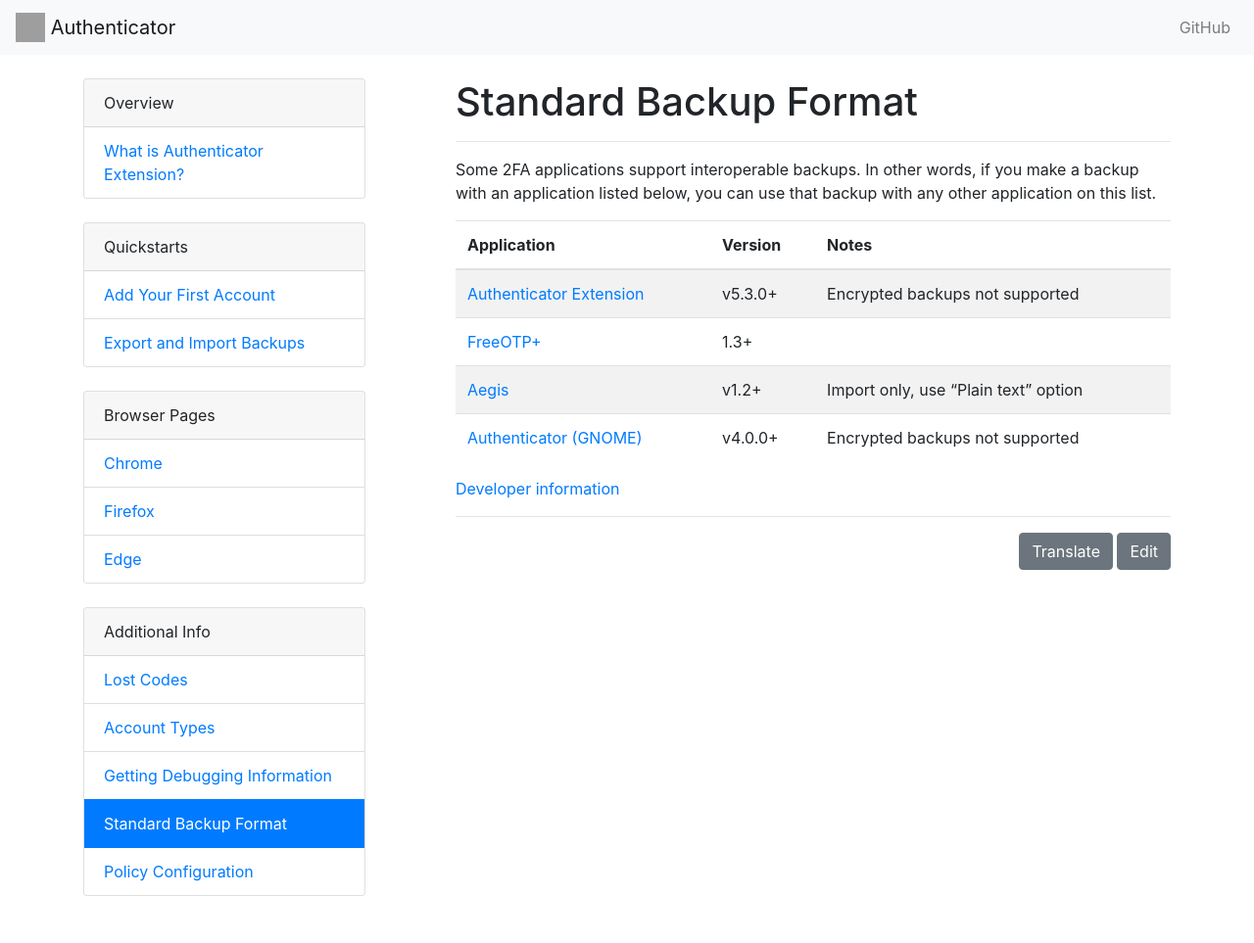
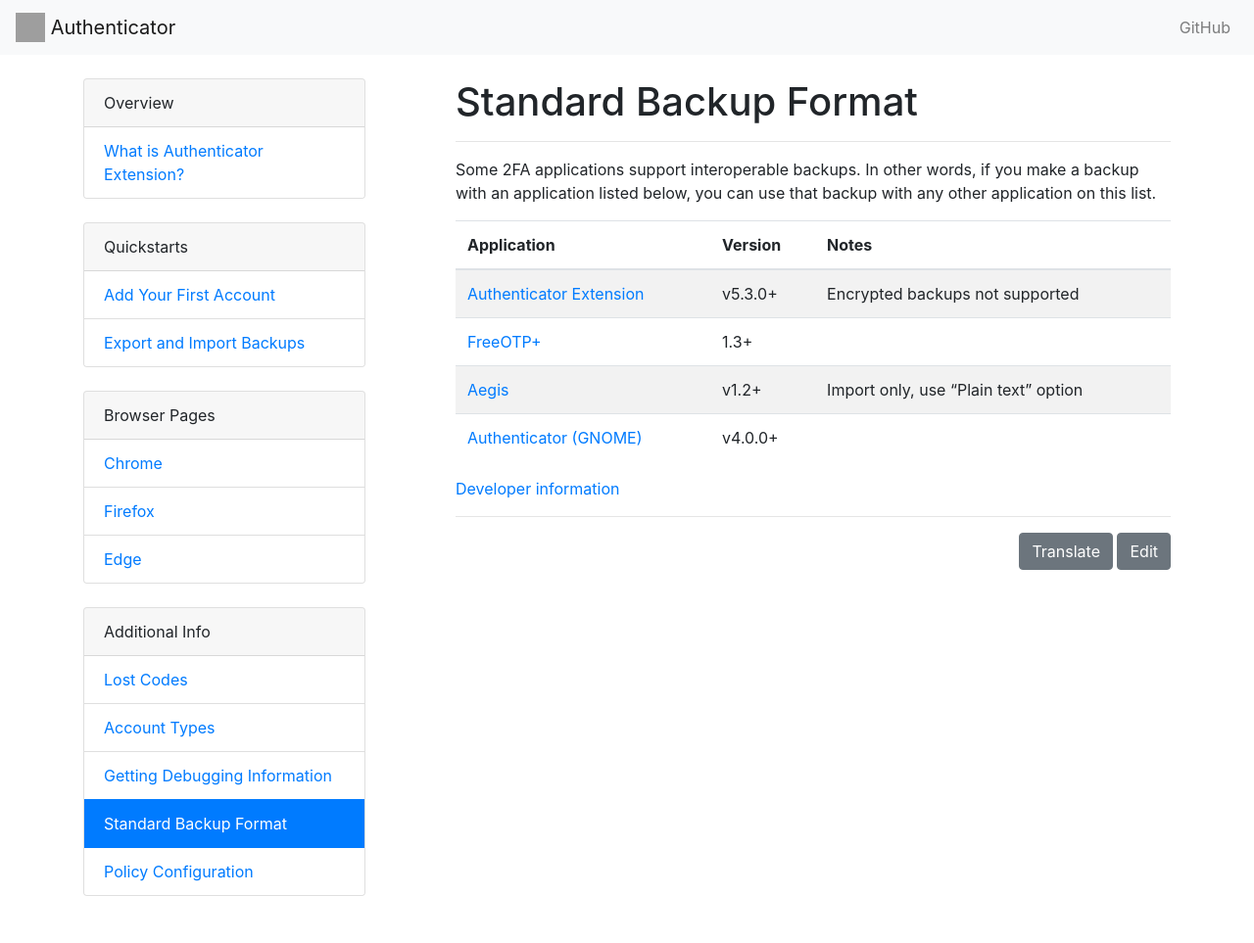
Before and after one commit to Authenticator-Extension/authenticator.cc, a Jekyll site: the page built from docs/en/otp-backup.md, in a window 1280 px wide. Shown: the whole page at 98% size. Built offline with Jekyll 4.4.1, drawn with Linux system fonts in a browser that asks for light colours; our own code applies the rules of GitHub Pages for plain Markdown files; grey boxes are pictures that could not be loaded.

Commit message:
docs: Update Authenticcator entry
Since 4.1, we do support encrypted backups using Aegis format

```diff
--- a/docs/en/otp-backup.md
+++ b/docs/en/otp-backup.md
@@ -12,7 +12,7 @@
 | [Authenticator Extension](https://authenticator.cc) | v5.3.0+ | Encrypted backups not supported |
 | [FreeOTP+](https://github.com/helloworld1/FreeOTPPlus) | 1.3+ | |
 | [Aegis](https://getaegis.app/) | v1.2+ | Import only, use "Plain text" option |
-| [Authenticator (GNOME)](https://flathub.org/apps/details/com.belmoussaoui.Authenticator) | v4.0.0+ | Encrypted backups not supported |
+| [Authenticator (GNOME)](https://flathub.org/apps/details/com.belmoussaoui.Authenticator) | v4.0.0+ |  |
 {: .table .table-striped}
 
 
```
